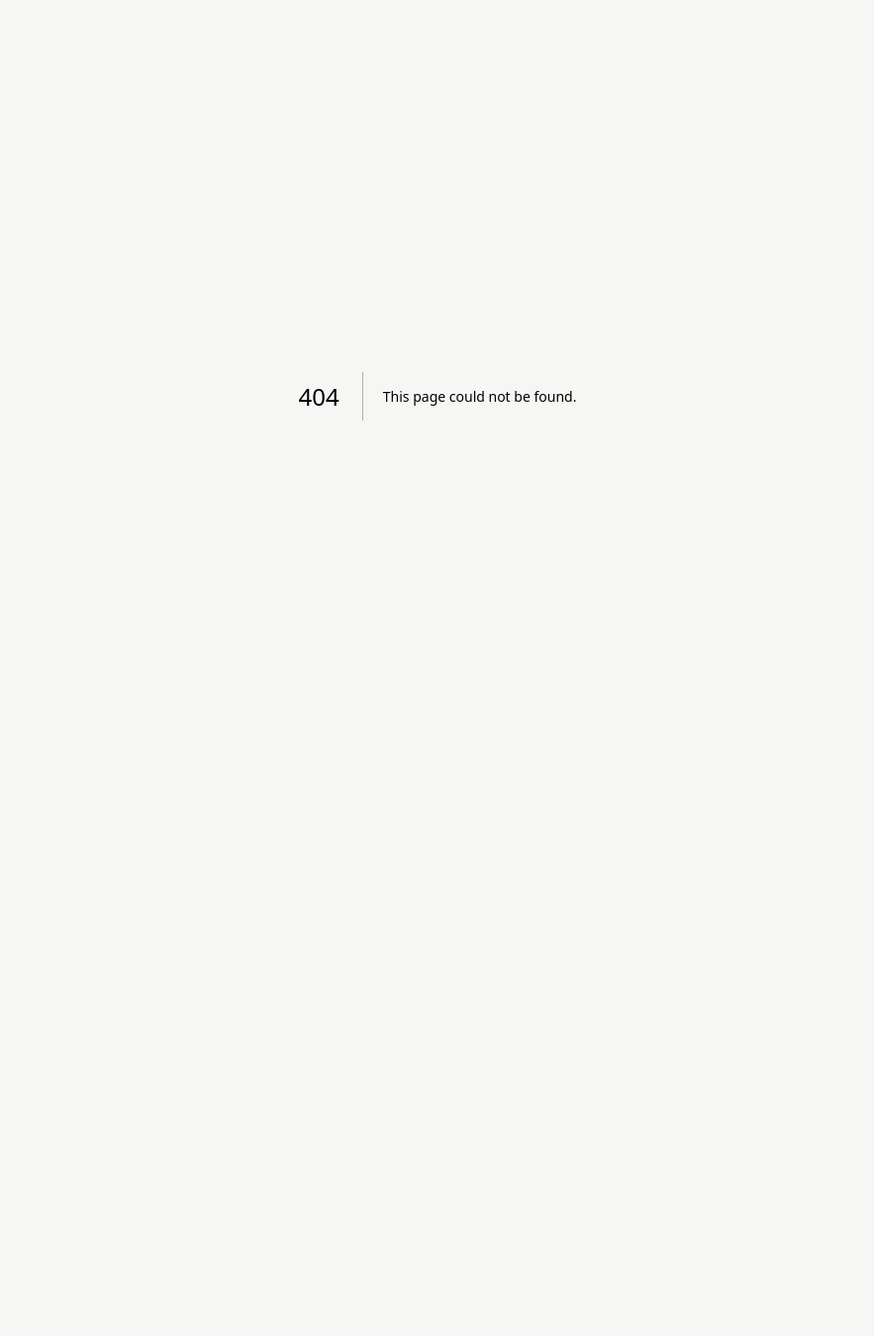
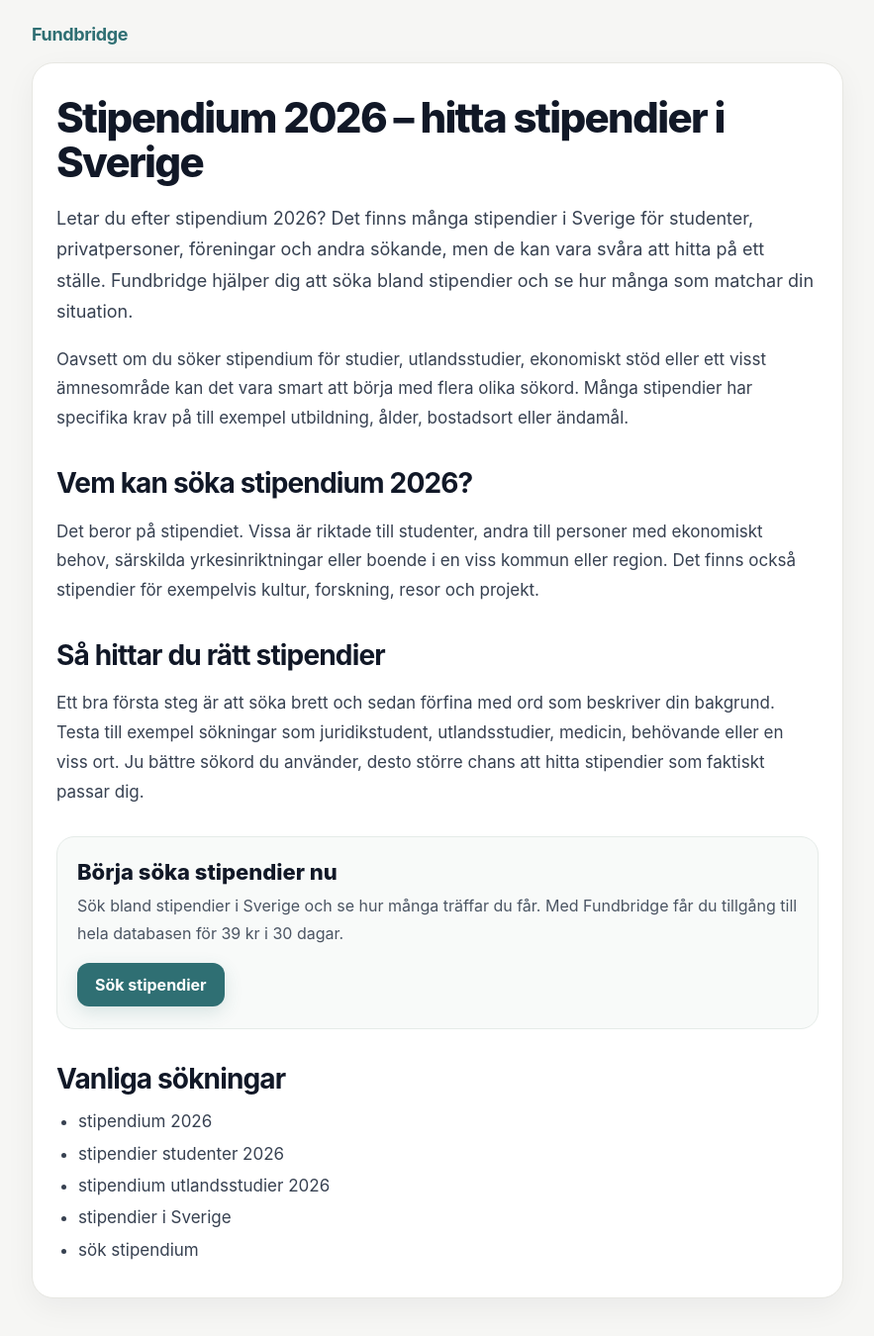
Before and after one commit to Otrad/fundbridge, a Next.js app in the folder app/: page /stipendium-2026 in a window 1280 px wide. Before the commit this address had no page. Shown: the top 1350 px of the page at 99% size, without its empty margins (198-1081 px from the left). Before the commit the page ends 800 px from the top, so only its background shows below. Built offline with nearby package versions, Linux system fonts and the light colour scheme.

Commit message:
Add stipendium 2026 SEO page

```diff
--- a/app/src/app/sitemap.ts
+++ b/app/src/app/sitemap.ts
@@ -21,5 +21,8 @@ export default function sitemap(): MetadataRoute.Sitemap {
     {
       url: "https://www.fundbridge.se/stipendier-studenter",
     },
+    {
+      url: "https://www.fundbridge.se/stipendium-2026",
+    },
   ];
 }
--- /dev/null
+++ b/app/src/app/stipendium-2026/page.tsx
@@ -0,0 +1,234 @@
+import type { Metadata } from "next";
+import Link from "next/link";
+
+export const metadata: Metadata = {
+  title: "Stipendium 2026 | Hitta stipendier i Sverige | Fundbridge",
+  description:
+    "Letar du efter stipendium 2026? Sök bland stipendier i Sverige för studenter och privatpersoner och hitta rätt möjligheter snabbt med Fundbridge.",
+  openGraph: {
+    title: "Stipendium 2026 | Fundbridge",
+    description:
+      "Hitta stipendier 2026 i Sverige för studenter och privatpersoner.",
+    url: "https://www.fundbridge.se/stipendium-2026",
+    siteName: "Fundbridge",
+    locale: "sv_SE",
+    type: "website",
+  },
+};
+
+export default function Stipendium2026Page() {
+  return (
+    <main
+      style={{
+        minHeight: "100vh",
+        background: "#f6f6f4",
+        fontFamily:
+          'Inter, ui-sans-serif, system-ui, -apple-system, BlinkMacSystemFont, "Segoe UI", sans-serif',
+        color: "#111827",
+      }}
+    >
+      <div
+        style={{
+          maxWidth: 860,
+          margin: "0 auto",
+          padding: "24px 20px 72px",
+        }}
+      >
+        <div style={{ marginBottom: 18 }}>
+          <Link
+            href="/"
+            style={{
+              textDecoration: "none",
+              color: "#2f6f73",
+              fontWeight: 700,
+              fontSize: 18,
+              letterSpacing: "-0.02em",
+            }}
+          >
+            Fundbridge
+          </Link>
+        </div>
+
+        <article
+          style={{
+            background: "#ffffff",
+            border: "1px solid #e7e7e2",
+            borderRadius: 22,
+            padding: "32px 24px",
+            boxShadow: "0 10px 30px rgba(17,24,39,0.05)",
+          }}
+        >
+          <h1
+            style={{
+              margin: 0,
+              fontSize: 42,
+              lineHeight: 1.08,
+              letterSpacing: "-0.04em",
+              fontWeight: 800,
+            }}
+          >
+            Stipendium 2026 – hitta stipendier i Sverige
+          </h1>
+
+          <p
+            style={{
+              marginTop: 18,
+              fontSize: 18,
+              lineHeight: 1.75,
+              color: "#374151",
+            }}
+          >
+            Letar du efter stipendium 2026? Det finns många stipendier i Sverige
+            för studenter, privatpersoner, föreningar och andra sökande, men
+            de kan vara svåra att hitta på ett ställe. Fundbridge hjälper dig
+            att söka bland stipendier och se hur många som matchar din situation.
+          </p>
+
+          <p
+            style={{
+              marginTop: 16,
+              fontSize: 17,
+              lineHeight: 1.75,
+              color: "#374151",
+            }}
+          >
+            Oavsett om du söker stipendium för studier, utlandsstudier,
+            ekonomiskt stöd eller ett visst ämnesområde kan det vara smart att
+            börja med flera olika sökord. Många stipendier har specifika krav på
+            till exempel utbildning, ålder, bostadsort eller ändamål.
+          </p>
+
+          <h2
+            style={{
+              marginTop: 34,
+              marginBottom: 10,
+              fontSize: 28,
+              lineHeight: 1.2,
+              letterSpacing: "-0.03em",
+            }}
+          >
+            Vem kan söka stipendium 2026?
+          </h2>
+
+          <p
+            style={{
+              fontSize: 17,
+              lineHeight: 1.75,
+              color: "#374151",
+            }}
+          >
+            Det beror på stipendiet. Vissa är riktade till studenter, andra till
+            personer med ekonomiskt behov, särskilda yrkesinriktningar eller
+            boende i en viss kommun eller region. Det finns också stipendier för
+            exempelvis kultur, forskning, resor och projekt.
+          </p>
+
+          <h2
+            style={{
+              marginTop: 34,
+              marginBottom: 10,
+              fontSize: 28,
+              lineHeight: 1.2,
+              letterSpacing: "-0.03em",
+            }}
+          >
+            Så hittar du rätt stipendier
+          </h2>
+
+          <p
+            style={{
+              fontSize: 17,
+              lineHeight: 1.75,
+              color: "#374151",
+            }}
+          >
+            Ett bra första steg är att söka brett och sedan förfina med ord som
+            beskriver din bakgrund. Testa till exempel sökningar som
+            juridikstudent, utlandsstudier, medicin, behövande eller en viss
+            ort. Ju bättre sökord du använder, desto större chans att hitta
+            stipendier som faktiskt passar dig.
+          </p>
+
+          <div
+            style={{
+              marginTop: 30,
+              padding: "22px 20px",
+              borderRadius: 18,
+              background: "#f8faf9",
+              border: "1px solid #e5ebe8",
+            }}
+          >
+            <div
+              style={{
+                fontSize: 22,
+                fontWeight: 800,
+                marginBottom: 8,
+              }}
+            >
+              Börja söka stipendier nu
+            </div>
+
+            <p
+              style={{
+                margin: 0,
+                fontSize: 16,
+                lineHeight: 1.7,
+                color: "#4b5563",
+              }}
+            >
+              Sök bland stipendier i Sverige och se hur många träffar du får.
+              Med Fundbridge får du tillgång till hela databasen för 39 kr i 30
+              dagar.
+            </p>
+
+            <div style={{ marginTop: 16 }}>
+              <Link
+                href="/?q=stipendium"
+                style={{
+                  display: "inline-block",
+                  textDecoration: "none",
+                  background: "#2f6f73",
+                  color: "#fff",
+                  padding: "12px 18px",
+                  borderRadius: 12,
+                  fontWeight: 700,
+                  boxShadow: "0 6px 18px rgba(47,111,115,0.16)",
+                }}
+              >
+                Sök stipendier
+              </Link>
+            </div>
+          </div>
+
+          <h2
+            style={{
+              marginTop: 34,
+              marginBottom: 10,
+              fontSize: 28,
+              lineHeight: 1.2,
+              letterSpacing: "-0.03em",
+            }}
+          >
+            Vanliga sökningar
+          </h2>
+
+          <ul
+            style={{
+              margin: 0,
+              paddingLeft: 22,
+              color: "#374151",
+              lineHeight: 1.9,
+              fontSize: 17,
+            }}
+          >
+            <li>stipendium 2026</li>
+            <li>stipendier studenter 2026</li>
+            <li>stipendium utlandsstudier 2026</li>
+            <li>stipendier i Sverige</li>
+            <li>sök stipendium</li>
+          </ul>
+        </article>
+      </div>
+    </main>
+  );
+}
```
